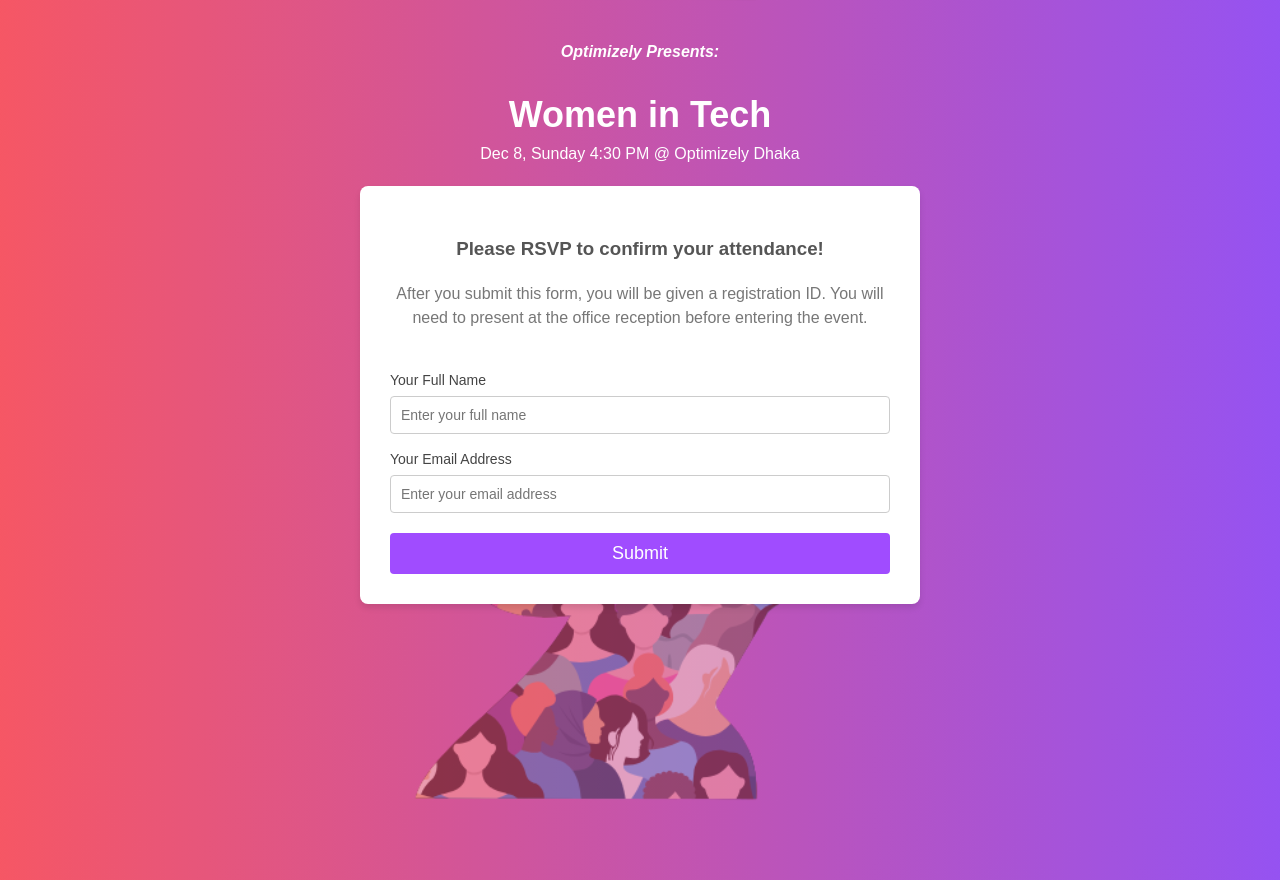
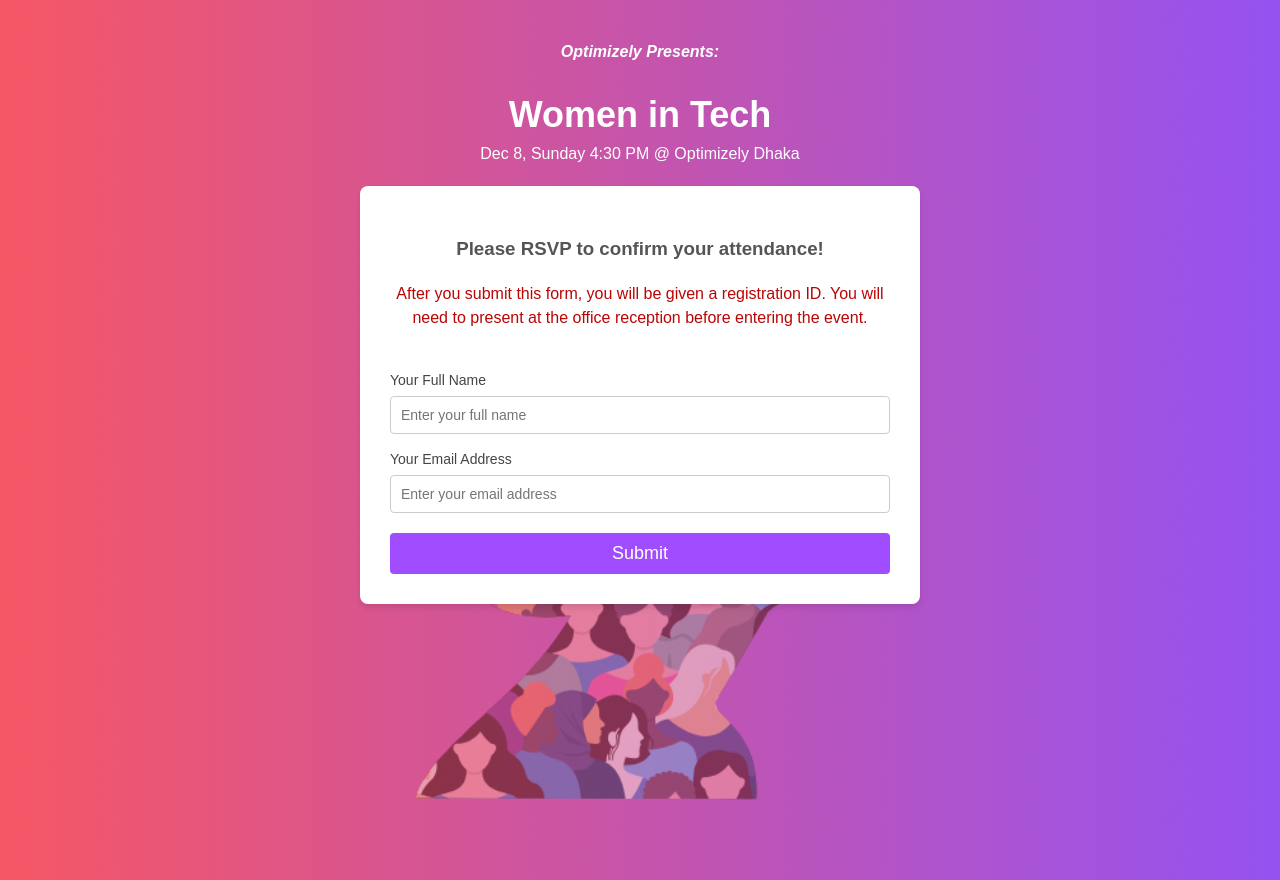
Before and after one commit to siddiqus/opti-wit-rsvp-2024, a React (Vite) app: page / in a window 1280 px wide. Built offline with nearby package versions, Linux system fonts and the light colour scheme; no server answers.

Commit message:
fix: warning color update

```diff
--- a/src/App.jsx
+++ b/src/App.jsx
@@ -97,7 +97,7 @@
             <h3 style={{ color: "#555" }}>
               Please RSVP to confirm your attendance!
             </h3>
-            <p style={{ color: "#777" }}>
+            <p style={{ color: "#ba0505" }}>
               After you submit this form, you will be given a registration ID.
               You will need to present at the office reception before entering
               the event.
```
